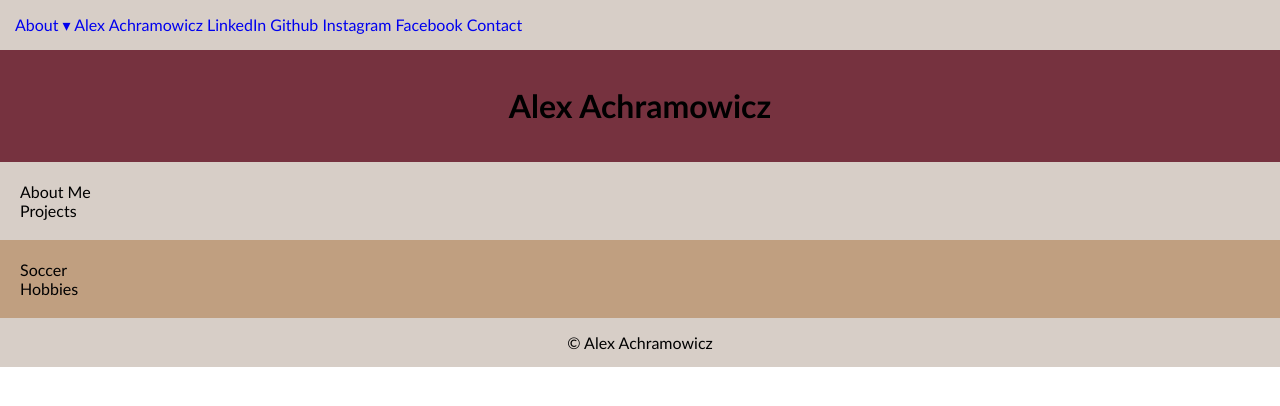
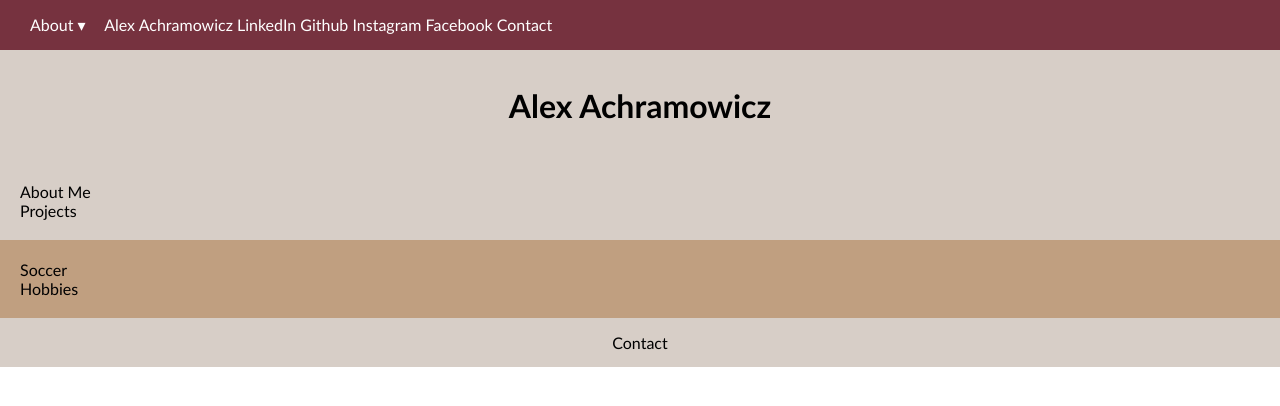
Before and after one commit to alexachramowicz/alexachramowicz.github.io, a plain HTML site: page index.html in a window 1280 px wide. Drawn offline with Linux system fonts and the light colour scheme.

Commit message:
navbar styling changes

```diff
--- a/index.html
+++ b/index.html
@@ -10,7 +10,7 @@
 <body>
     <div class="navbar">
         <div class="dropdown">
-            <a href="#" class="dropper">About &#9662</a>
+            <a href="#" class="dropbtn">About &#9662</a>
             <div class="dropdown-content">
                 <a href="#">Projects</a>
                 <a href="#">Soccer</a>
@@ -49,7 +49,7 @@
 
     <div class="footer">
         <footer>
-            &copy Alex Achramowicz
+            Contact
         </footer>
     </div>
     <script src="scripts/app.js">
--- a/styles/main.css
+++ b/styles/main.css
@@ -6,12 +6,13 @@ html, body {
 }
 
 .navbar {
-    background-color: #d7cec7;
+    background-color: #76323F;
     padding: 15px;
 }
 
 .navbar a {
     text-decoration: none;
+    color: white;
 }
 
 .dropdown {
@@ -19,21 +20,23 @@ html, body {
     position: relative;
 }
 
-.dropper {
-
+.dropbtn {
+    color: white;
+    padding: 15px;
+    border: none;
 }
 
 .dropdown-content {
     display: none;
     position: absolute;
     background-color: #f1f1f1;
-    min-width: 160px;
+    min-width: 150px;
     box-shadow: 0px 8px 16px 0px rgba(0,0,0,0.2);
     z-index: 1;
 }
 
 .dropdown-content a {
-    color: black;
+    color: #76323F;
     padding: 12px 16px;
     display: block;
 }
@@ -42,10 +45,10 @@ html, body {
 
 .dropdown:hover .dropdown-content {display: block;}
 
-.dropdown:hover .dropper {background-color: #76323F;}
+.dropdown:hover .dropbtn {color: rgb(203, 203, 203);}
 
 .header {
-    background-color: #76323F;
+    background-color: #d7cec7;
     padding: 15px;
     text-align: center;
 }
```
